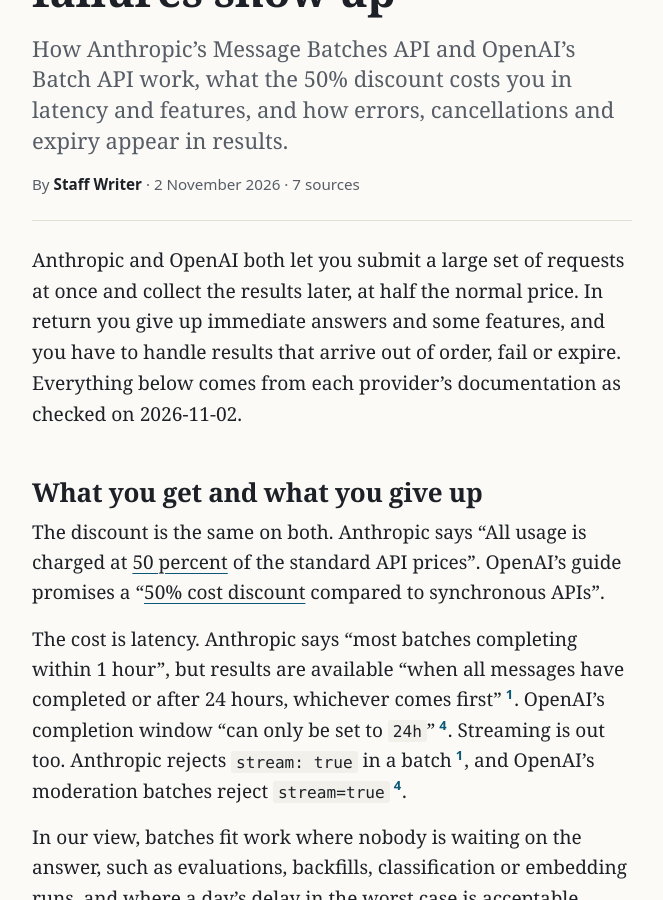
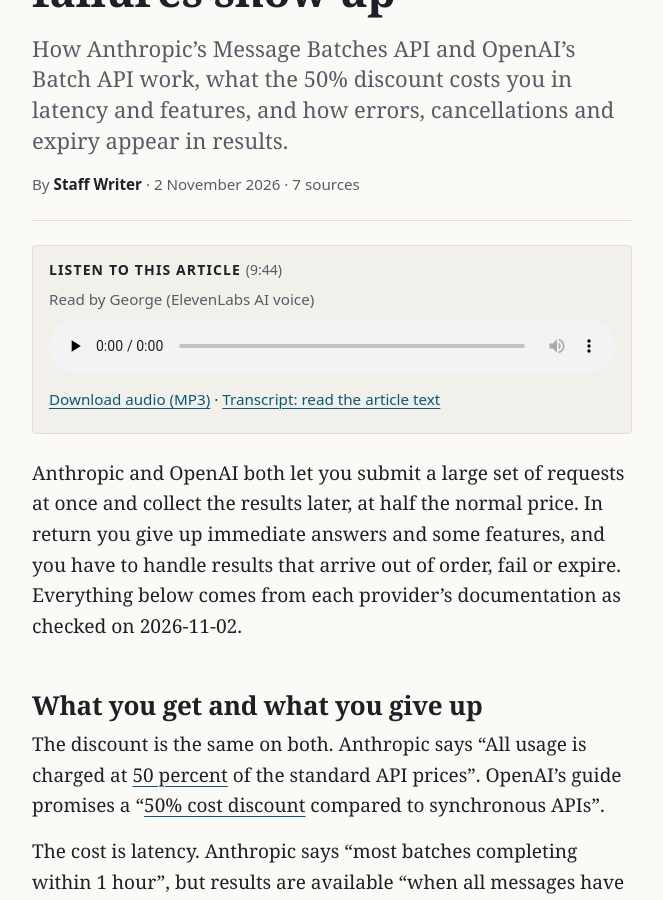
Before and after one commit to northwind-press/northwind-press.github.io, a Jekyll site: the page built from _posts/2026-11-02-batch-apis.md, in a window 1280 px wide and 900 px high, scrolled down 316 px. Shown: the whole window, without its empty margins (308-971 px from the left). Built offline with Jekyll 4.4.1, drawn with Linux system fonts in a browser that asks for light colours.

Commit message:
Audio: batch-apis narration with validation-error sentence re-narrated (cache pronunciation hint) and spliced in (9:44, narrated from 3d74eed)
Co-Authored-By: Claude Opus 5.5 <noreply@anthropic.com>

```diff
--- a/_posts/2026-11-02-batch-apis.md
+++ b/_posts/2026-11-02-batch-apis.md
@@ -32,6 +32,11 @@ sources:
     publisher: "OpenAI"
     accessed: "2026-11-02"
 corrections: []
+audio:
+  src: /assets/audio/2026-11-02-batch-apis.mp3
+  duration: "9:44"
+  narrator: "George (ElevenLabs AI voice)"
+  narrated_from: 3d74eed4f2f1a1d6806ebdd5dedd2077c7ff221e
 ---
 Anthropic and OpenAI both let you submit a large set of requests at once and collect the results later, at half the normal price. In return you give up immediate answers and some features, and you have to handle results that arrive out of order, fail or expire. Everything below comes from each provider's documentation as checked on 2026-11-02.
 
```
Also changed, not shown: 1 other file.
